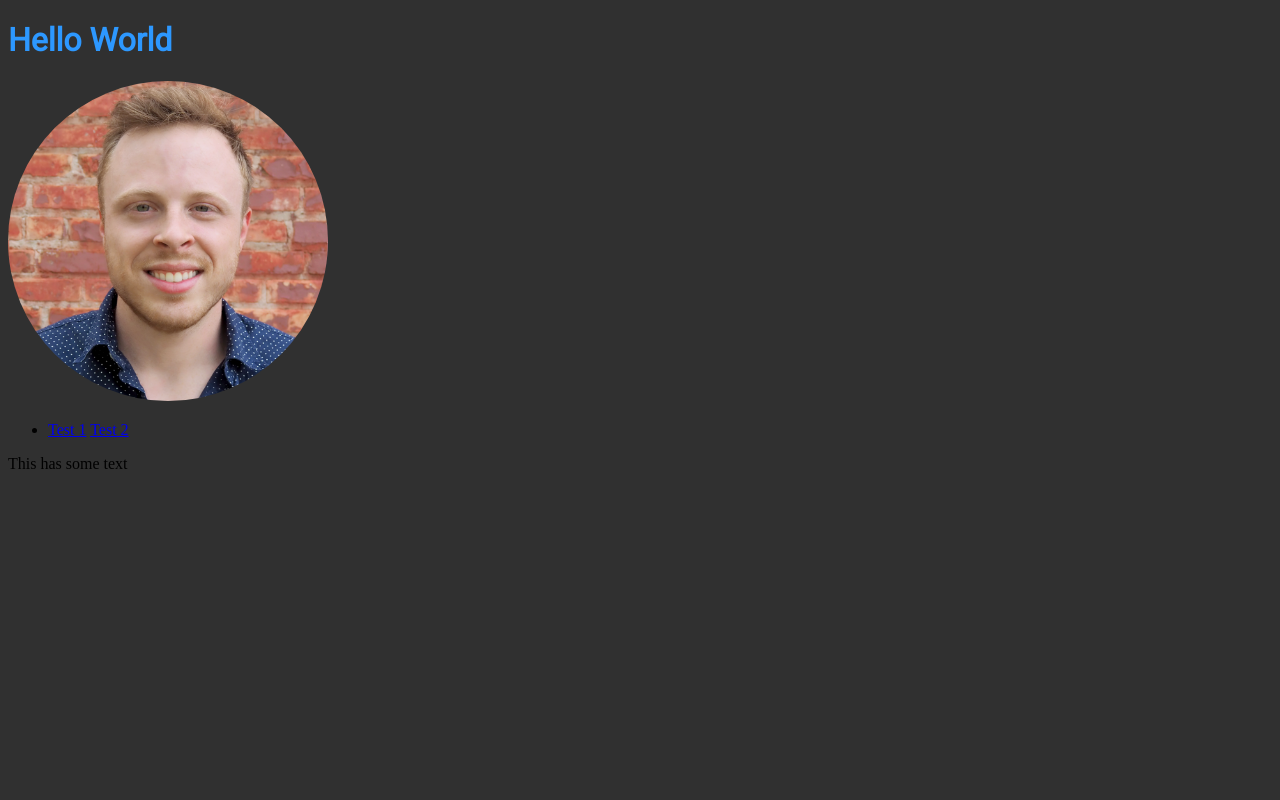
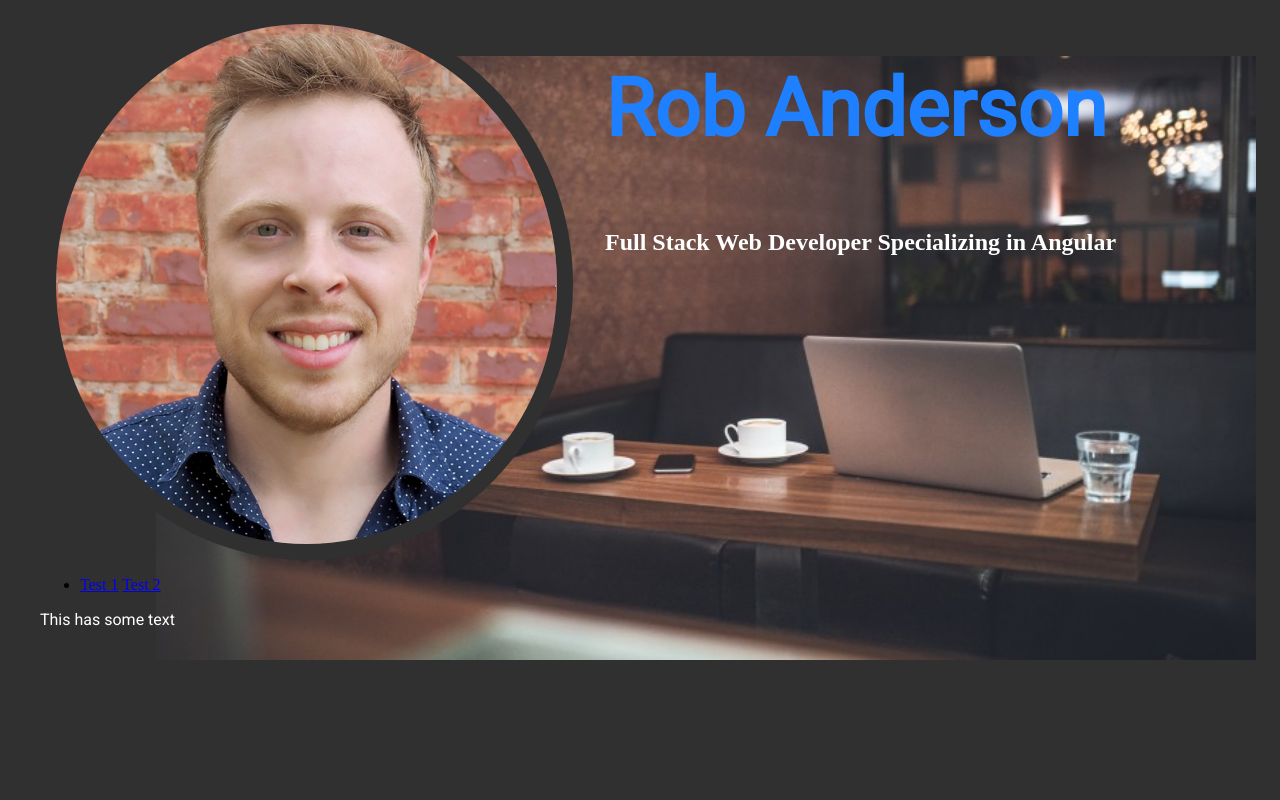
Before and after one commit to robanderson513/robanderson513.github.io, a plain HTML site: page index.html in a window 1280 px wide. Shown: the top 800 px of the page. Drawn offline with Linux system fonts and the light colour scheme.

Commit message:
Added rough background and personal detail

```diff
--- a/css/style.css
+++ b/css/style.css
@@ -1,9 +1,28 @@
 @import "./theme.css";
+body {
+  padding: 0 2rem;
+}
+
+.personal-detail-container {
+  display: flex;
+}
+
+.background-photo {
+  width: calc(100vw - 180px);
+  margin: 48px 0 0 116px;
+  position: absolute;
+  z-index: -1;
+}
+
+.personal-detail-text {
+  display: flex;
+  flex-direction: column;
+  margin-left: 2rem;
+}
 
 .profile-photo {
-  width: 320px;
-  height: 320px;
   border-radius: 50%;
+  border: solid 1rem #303030;
 }
 
 .test-height {
--- a/css/theme.css
+++ b/css/theme.css
@@ -1,8 +1,22 @@
+h1,
+p {
+  font-family: "Roboto", sans-serif;
+}
+
 h1 {
-  font-family: "Roboto", sans-serif;
-  color: #2d98ff;
+  font-size: 80px;
+  color: #1e80ff;
+}
+
+h2,
+p {
+  color: #ffffff;
 }
 
 body {
   background-color: #303030;
 }
+
+.secondary-background {
+  background-color: #424242;
+}
--- a/index.html
+++ b/index.html
@@ -10,8 +10,14 @@
     />
   </head>
   <body>
-    <h1>Hello World</h1>
-    <img class="profile-photo" src="assets/profile-photo.png" />
+    <div class="personal-detail-container">
+      <img class="background-photo" src="assets/background-photo.jpg" />
+      <img class="profile-photo" src="assets/profile-photo.png" />
+      <div class="personal-detail-text">
+        <h1>Rob Anderson</h1>
+        <h2>Full Stack Web Developer Specializing in Angular</h2>
+      </div>
+    </div>
     <nav>
       <ul>
         <li>
@@ -20,7 +26,7 @@
         </li>
       </ul>
     </nav>
-    <div id="test1" class="test-height">This has some text</div>
-    <div id="test2" class="test-height">this has some more text</div>
+    <div id="test1" class="test-height"><p>This has some text</p></div>
+    <div id="test2" class="test-height"><p>this has some more text</p></div>
   </body>
 </html>
```
